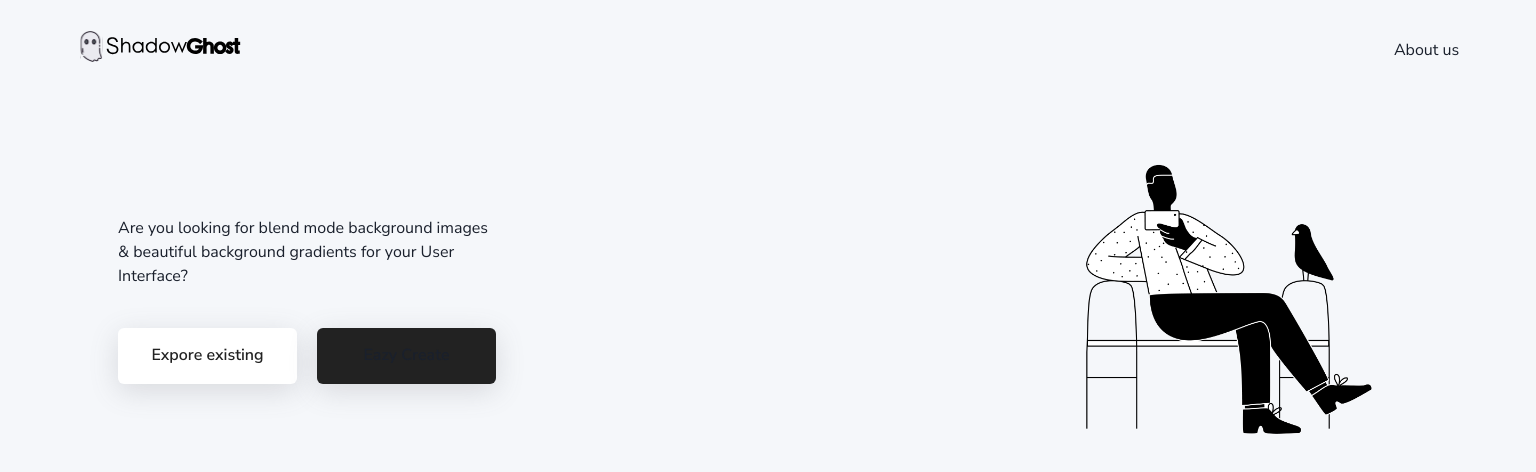
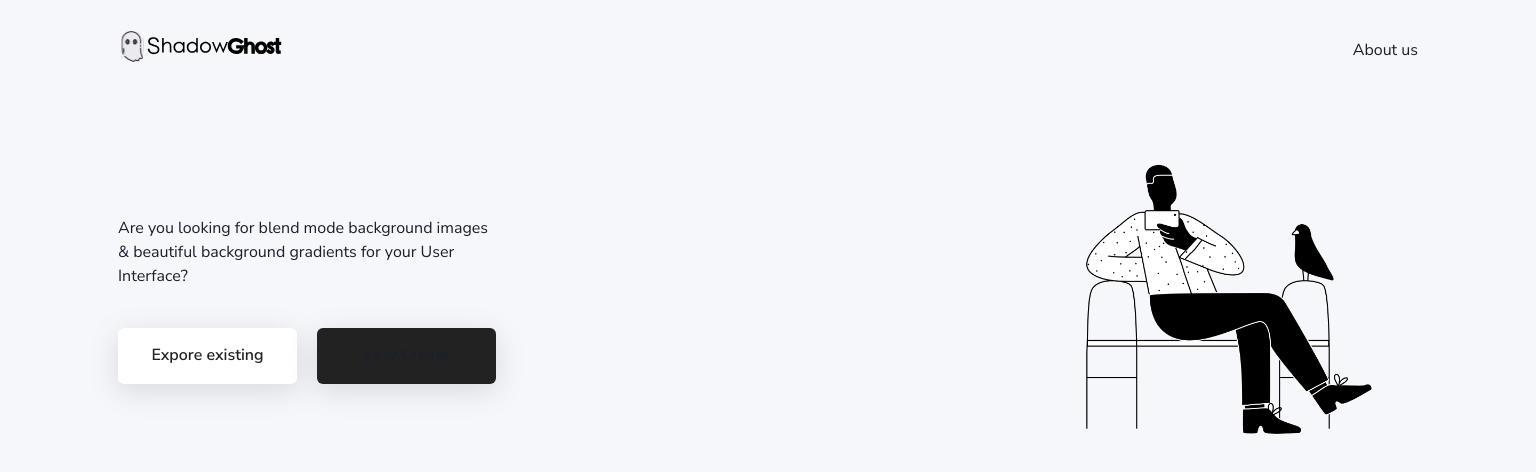
Before and after one commit to TyperGuy/shadowghost, a Next.js app: page / in a window 1536 px wide. Shown: the top 472 px of the page. Built offline with nearby package versions, Linux system fonts and the light colour scheme.

Commit message:
feat(header) : responsivity to mobile and tablet

```diff
--- a/views/header/Header.module.scss
+++ b/views/header/Header.module.scss
@@ -14,4 +14,7 @@
   display: flex;
   justify-content: space-between;
   align-items: center;
+  @media only screen and (min-width:1300px){
+    width: 1300px;
+  }
 }
```
